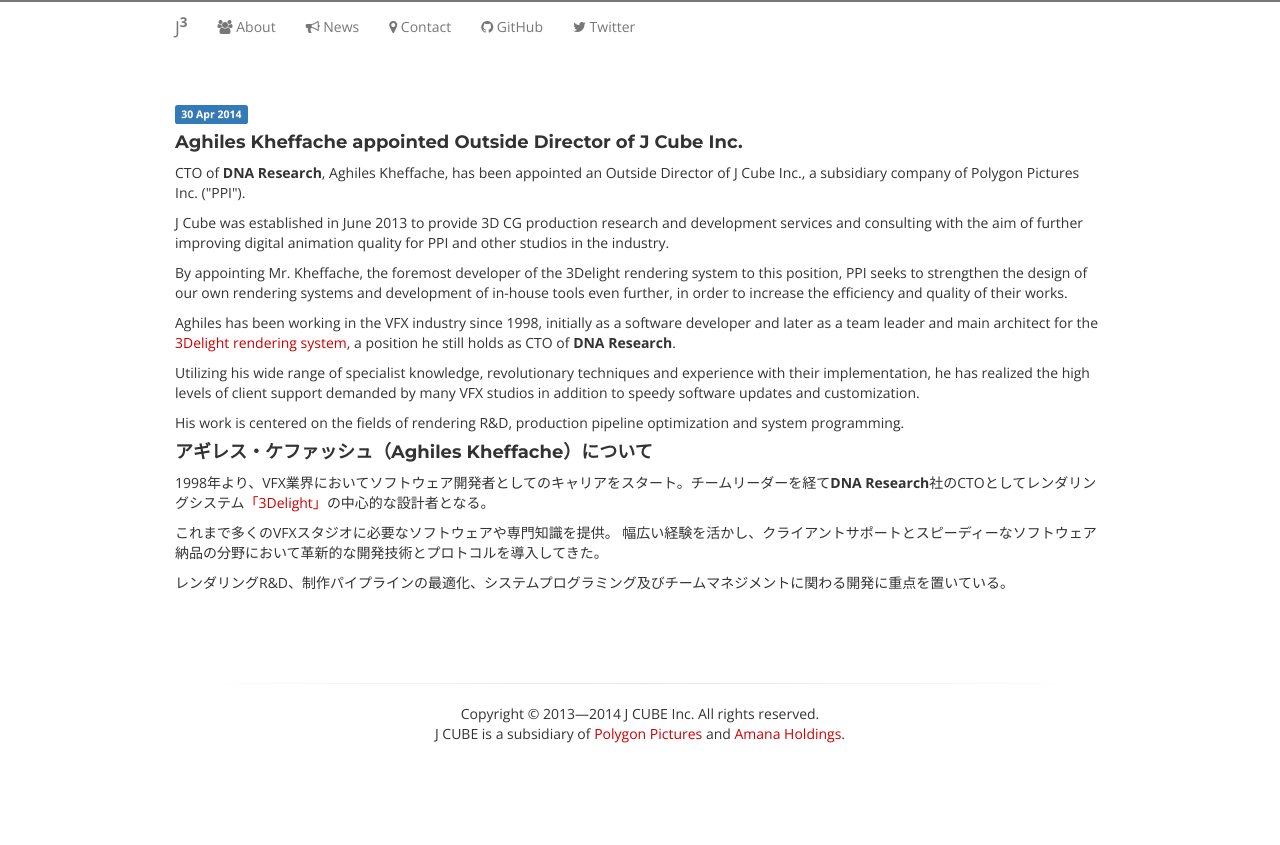
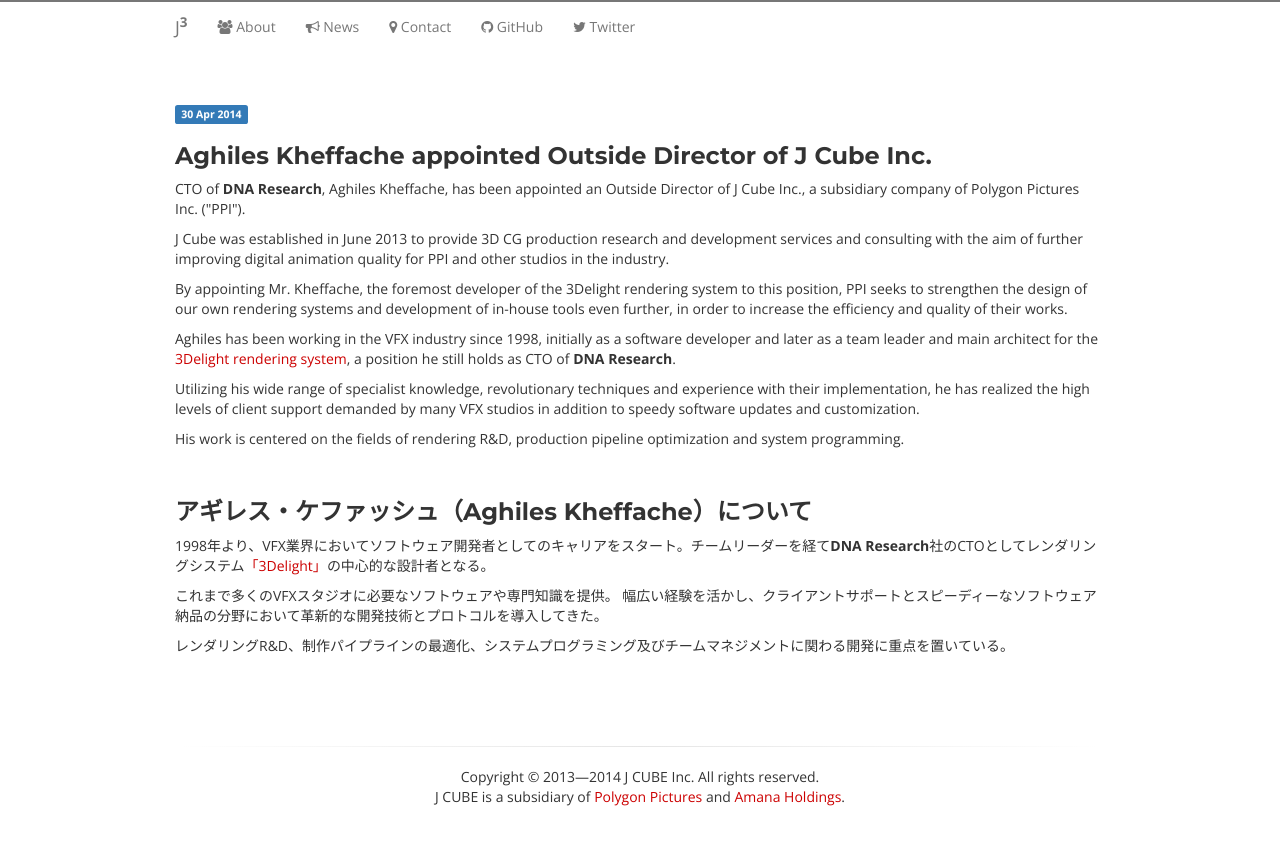
Before and after one commit to donnymurdiyono/j-cube.jp, a Jekyll site: the page built from _posts/2014-04-30-jcube-bod-aghiles.markdown, in a window 1280 px wide. Shown: the top 845 px of the page. Built offline with Jekyll 4.4.1, drawn with Linux system fonts in a browser that asks for light colours; nearby versions of some CDN libraries; Markdown is read by kramdown in place of the engine named in the settings; comment, search, counter and statistics services are not loaded.

Commit message:
minor stylistics

```diff
--- a/_posts/2013-06-21-jcube-launch-en.markdown
+++ b/_posts/2013-06-21-jcube-launch-en.markdown
@@ -6,10 +6,10 @@
 excerpt: CG R&D Service Agency J Cube to Launch Presenting a New Subsidiary of Polygon Pictures.
 ---
 
-#### CG R&D Service Agency J Cube to Launch. Presenting a New Subsidiary of Polygon Pictures.
+### CG R&D Service Agency J Cube to Launch. Presenting a New Subsidiary of Polygon Pictures.
 
 <a href="http://www.ppi.co.jp/wp-content/uploads/2013/06/ppiPR20130621JCube_fix_web_jp.pdf" class="btn button ">Download PDF (jp)</a>
 
-#### ポリゴン・ピクチュアズ、CG研究開発サービス会社 株式会社ジェー・キューブを子会社として設立
+### ポリゴン・ピクチュアズ、CG研究開発サービス会社 株式会社ジェー・キューブを子会社として設立
 
 <a href="http://www.ppi.co.jp/wp-content/uploads/2013/06/ppiPR20130621JCube_fix_en.pdf" class="btn button">Download PDF (en)</a>
--- a/_posts/2014-04-30-jcube-bod-aghiles.markdown
+++ b/_posts/2014-04-30-jcube-bod-aghiles.markdown
@@ -6,7 +6,7 @@
 excerpt: Aghiles Kheffache appointed Outside Director of J Cube Inc.
 ---
 
-#### Aghiles Kheffache appointed Outside Director of J Cube Inc.
+### Aghiles Kheffache appointed Outside Director of J Cube Inc.
 
 <p>CTO of <b>DNA Research</b>, Aghiles Kheffache, has been appointed an Outside Director of J Cube Inc., a subsidiary company of Polygon Pictures Inc. ("PPI").</p>
 
@@ -20,8 +20,9 @@
 
 <p>His work is centered on the fields of rendering R&D, production pipeline optimization and system programming.</p>
 
+<br>
 
-#### アギレス・ケファッシュ（Aghiles Kheffache）について
+### アギレス・ケファッシュ（Aghiles Kheffache）について
 
 <p>1998年より、VFX業界においてソフトウェア開発者としてのキャリアをスタート。チームリーダーを経て<b>DNA Research</b>社のCTOとしてレンダリングシステム<a href="http://www.3delight.com">「3Delight」</a>の中心的な設計者となる。</p>
 
```
